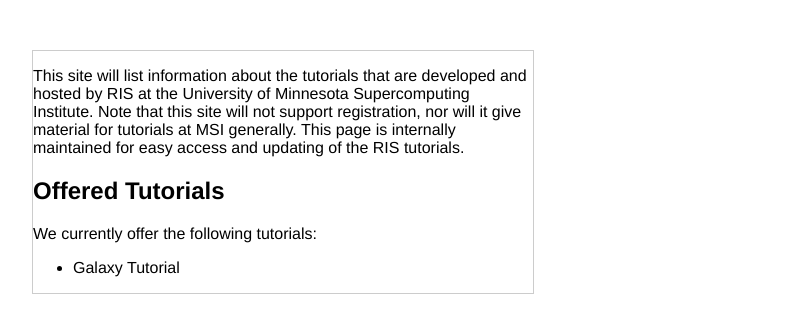
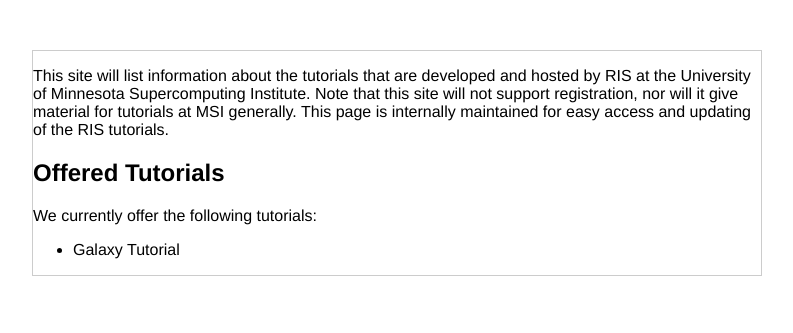
Before and after one commit to msi-ris/Tutorials, a Jekyll site: the page built from index.html, in a window 1280 px wide. Shown: the top 333 px of the page, without its empty margins (18-811 px from the left). Built offline with Jekyll 4.4.1, drawn with Linux system fonts in a browser that asks for light colours.

Commit message:
Update css

```diff
--- a/css/main.css
+++ b/css/main.css
@@ -11,7 +11,7 @@ body {
     position:absolute;
     top:50px;
     left:50px;
-    width:500px;
+    margin-right:500px;
     border:1px solid #ccc;
 }
 
```
